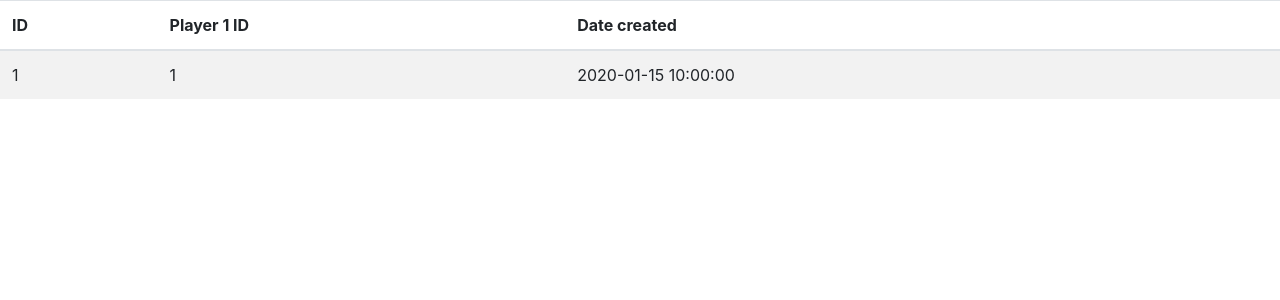
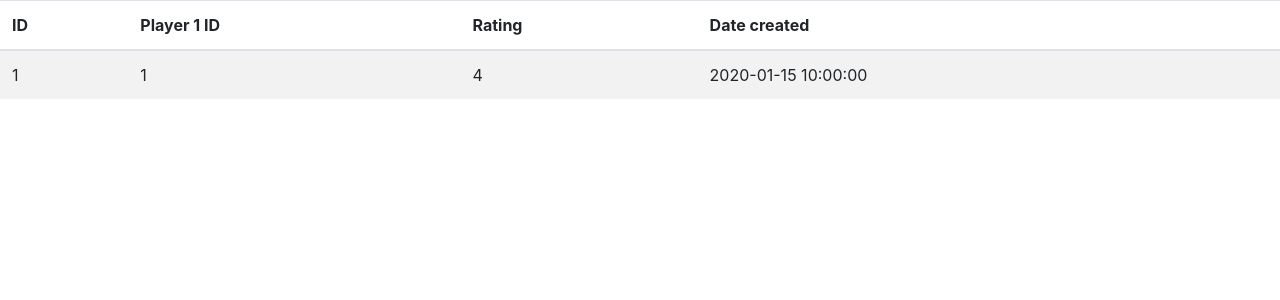
Before and after one commit to Zharaskhan/photograd, a Flask app: template templates/games.html in a window 1280 px wide. Shown: the top 300 px of the page. Run offline with Flask 2, Linux system fonts and the light colour scheme; the template is opened without the code that fills it: most values are stand-ins (such as "Sample title", 1, 10 or a date in 2020); some libraries are stand-ins or nearby versions.

Commit message:
Add rating in game

```diff
--- a/app.py
+++ b/app.py
@@ -90,6 +90,7 @@ def calculate_number_of_games(player1_id, player2_id):
     return max(number_of_games_by_first, number_of_games_by_second)
 
 
+@app.route('/create_new_game/<player_id>')
 def create_new_game(player_id):
     date_created = str(int(time.time()))
 
@@ -100,6 +101,7 @@ def create_new_game(player_id):
         'player_id': player_id,
         'date_created': date_created
     }))
+    return 'Game created'
 
 
 @app.route('/new_game/<id>')
@@ -224,6 +226,7 @@ def show_games():
 
     for key in games:
         game = json.loads(r.get(key))
+        game['rating'] = json.loads(r.get('users:' + str(game['player_id'])))['rating']
         game_list.append(game)
 
     return render_template('games.html', games=game_list)
--- a/templates/games.html
+++ b/templates/games.html
@@ -6,6 +6,7 @@
       <tr>
           <th scope="col">ID</th>
           <th scope="col">Player 1 ID</th>
+          <th scope="col">Rating</th>
           <th scope="col">Date created</th>
       </tr>
     </thead>
@@ -14,6 +15,8 @@
     <tr>
         <td> {{game['id'] }}</td>
         <td> {{game['player_id']}}</td>
+
+        <td> {{game['rating']}}</td>
         <td> {{game['date_created']}}</td>
     </tr>
   {% endfor %}
```
